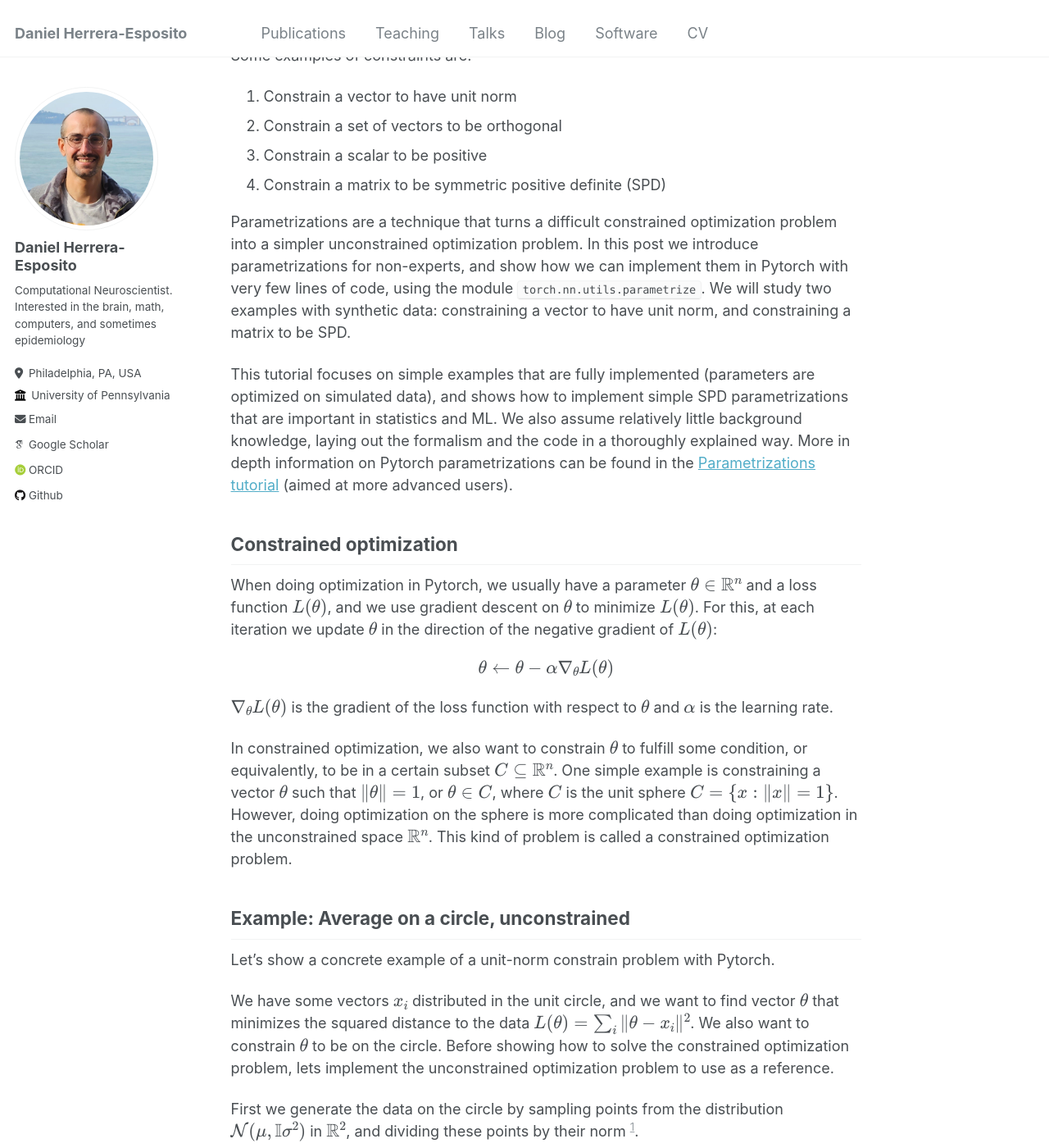
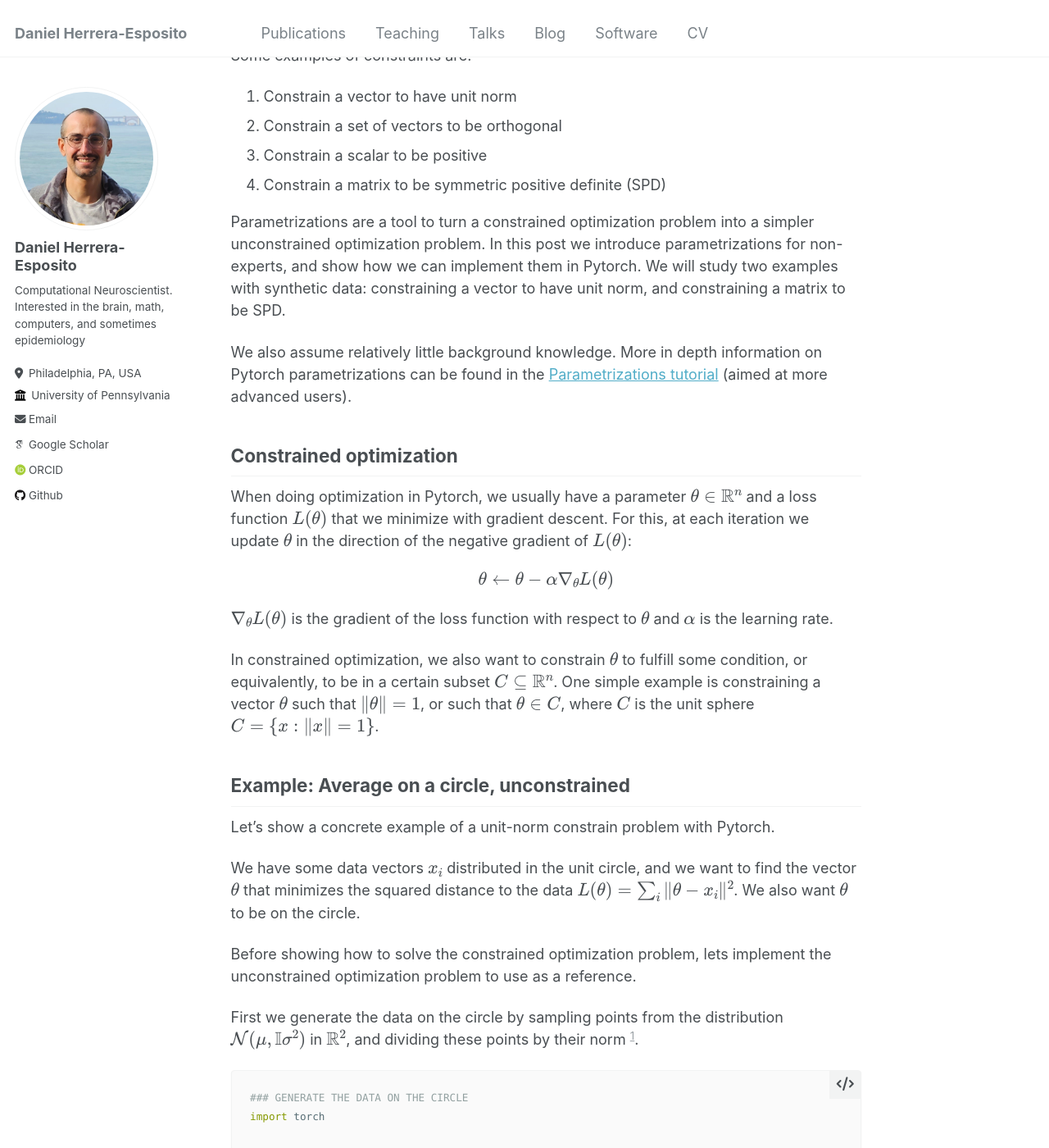
Before and after one commit to dherrera1911/dherrera1911.github.io, a Jekyll site: the page built from _posts/2024-08-21-constrained-learning-with-pytorch-parametrizations.md, in a window 1280 px wide and 1400 px high, scrolled down 231 px. Shown: the whole window at 82% size. Built offline with Jekyll 4.4.1, drawn with Linux system fonts in a browser that asks for light colours; some web fonts are replaced; some of the changed text lies outside the part shown.

Commit message:
Tidy tutorial

````diff
--- a/_posts/2024-08-21-constrained-learning-with-pytorch-parametrizations.md
+++ b/_posts/2024-08-21-constrained-learning-with-pytorch-parametrizations.md
@@ -18,23 +18,15 @@
 3. Constrain a scalar to be positive
 4. Constrain a matrix to be symmetric positive definite (SPD)
 
-Parametrizations are a technique that turns a
-difficult constrained optimization problem into a simpler
-unconstrained optimization problem.
+Parametrizations are a tool to turn a constrained optimization
+problem into a simpler unconstrained optimization problem.
 In this post we introduce parametrizations for
-non-experts, and show how we can implement them in Pytorch
-with very few lines of code, using the module
-`torch.nn.utils.parametrize`. We will
-study two examples with synthetic data:
+non-experts, and show how we can implement them in Pytorch.
+We will study two examples with synthetic data:
 constraining a vector to have unit norm, and
 constraining a matrix to be SPD.
 
-This tutorial focuses on simple examples that are fully
-implemented (parameters are optimized on simulated data),
-and shows how to implement simple SPD parametrizations
-that are important in statistics and ML. We also assume
-relatively little background knowledge, laying out the
-formalism and the code in a thoroughly explained way.
+We also assume relatively little background knowledge.
 More in depth information on Pytorch parametrizations can be found in the
 [Parametrizations tutorial](https://pytorch.org/tutorials/intermediate/parametrizations.html)
 (aimed at more advanced users).
@@ -44,8 +36,8 @@
 ---------------------
 
 When doing optimization in Pytorch, we usually have a parameter
-$$\theta \in \mathbb{R}^n$$ and a loss function $$L(\theta)$$,
-and we use gradient descent on $$\theta$$ to minimize $$L(\theta)$$.
+$$\theta \in \mathbb{R}^n$$ and a loss function $$L(\theta)$$
+that we minimize with gradient descent.
 For this, at each iteration we update $$\theta$$ in the direction
 of the negative gradient of $$L(\theta)$$:
 
@@ -59,12 +51,8 @@
 $$\theta$$ to fulfill some condition, or equivalently,
 to be in a certain subset $$C \subseteq \mathbb{R}^n$$.
 One simple example is constraining a vector $$\theta$$
-such that $$\|\theta\| = 1$$, or $$\theta \in C$$,
+such that $$\|\theta\| = 1$$, or such that $$\theta \in C$$,
 where $$C$$ is the unit sphere $$C = \{x: \|x \| = 1\}$$.
-However, doing optimization on the sphere
-is more complicated than doing optimization in the
-unconstrained space $$\mathbb{R}^n$$. This kind of
-problem is called a constrained optimization problem.
 
 Example: Average on a circle, unconstrained
 ---------------------
@@ -72,11 +60,12 @@
 Let's show a concrete example of a unit-norm constrain
 problem with Pytorch.
 
-We have some vectors $$x_i$$ distributed in the unit circle, and
-we want to find vector $$\theta$$ that minimizes the
+We have some data vectors $$x_i$$ distributed in the unit circle, and
+we want to find the vector $$\theta$$ that minimizes the
 squared distance to the data $$L(\theta) = \sum_i \| \theta - x_i \|^2$$.
-We also want to constrain $$\theta$$
-to be on the circle. Before showing how to solve the
+We also want $$\theta$$ to be on the circle.
+
+Before showing how to solve the
 constrained optimization problem, lets implement the
 unconstrained optimization problem to use as a reference.
 
@@ -154,8 +143,8 @@
 ```
 
 Next, we define a function `loss_function` that computes the
-loss from the model outputs (in this case it's just the
-average of the outputs), and a function `train_model` that
+loss by taking the average of the squared distances.
+We also define the function `train_model` that
 performs gradient descent on the model parameters:
 
 
@@ -180,7 +169,7 @@
         optimizer.step()
 ```
 
-We are now done with the setup, so lets optimize the model and
+Lets use these functions to optimize the model and
 visualize the result.
 
 ```python
@@ -210,19 +199,18 @@
 Formalism of parametrizations
 ---------------------
 
-It is evident that updating the parameter in the direction
-of the negative gradient will usually lead to a point
-that is not in the circle. So, how can we update the
+We see that updating the parameter in the direction
+of the negative gradient will usually lead us to
+break the constraint, which in this case is to stay
+in the circle. So, how can we update the
 parameter in such a way that it remains on the circle?
 
 An intuitive alternative is to project $$\theta$$ back
 onto the unit circle by $$\theta \leftarrow \theta / \| \theta \|$$
 after each update. However, doing this naively
-might introduce problems (e.g. messing up momentum terms
-in the optimizer). Also, while projecting onto the circle
-is straightforward, other constraints might be more complicated to
-project $$\theta$$ to once we left the set $$C$$, so we need a
-more general approach.
+can introduce problems. Also, while projecting onto the circle
+is straightforward, projecting onto other constraint sets might be more
+difficult. Parametrizations provide us with a more general approach.
 
 Parametrizations also involve projecting onto the set
 $$C$$, but in a more principled way. The idea is to
@@ -234,19 +222,18 @@
 
 $$\eta \leftarrow \eta - \alpha \nabla_{\eta} L\left(f(\eta)\right)$$
 
-Note that we use the same loss function as before, but
+We use the same loss function as before, but
 now composed with the function $$f$$ so it is a
 function of $$\eta$$. We now take the gradient with respect to
-$$\eta$$, which we can update without worrying, since it's
-not unconstrained. The parameter of interest $$\theta$$ is
-constrained, though, and is given by $$f(\eta)$$.
+$$\eta$$. Because $$\eta$$ is unconstrained, we can update it
+with gradient descent without worrying. The parameter of
+interest $$\theta$$ is given by $$f(\eta)$$ and it will
+always satisfy the constraint.
 
-Lets come back to our example of constraining $$\theta$$
-to be on the unit circle. One way to implement the
-parametrization is to take $$\eta$$ to be a
-2D vector, and define $$f(\eta) = \eta / \| \eta \|$$,
-which maps $$\eta$$ onto the unit circle[^4]. Lets see
-how we can implement this idea in Pytorch.
+For our example of constraining $$\theta$$
+to be on the unit circle, we can parametrize $$\theta$$
+with the function $$f(\eta) = \eta / \| \eta \|$$[^4].
+Lets see how we can implement this idea in Pytorch.
 
 Implementation of unit circle constrain in Pytorch
 ---------------------
@@ -266,9 +253,9 @@
 
 **How to implement $$f$$ for Pytorch parametrizations**
 
-To use ``parametrize``, we need to define the function inside
-an `nn.Module` class, and our function $$f$$ should
-be called ``forward`` inside this class. Let's
+To use ``parametrize``, we need to define the function $f$
+inside an `nn.Module` class, implemented in the method
+``forward`` inside this class. Let's
 see how this looks like in our example:
 
 ```python
````
Also changed, not shown: other parts of _posts/2024-08-21-constrained-learning-with-pytorch-parametrizations.md (+2 -2 lines).
